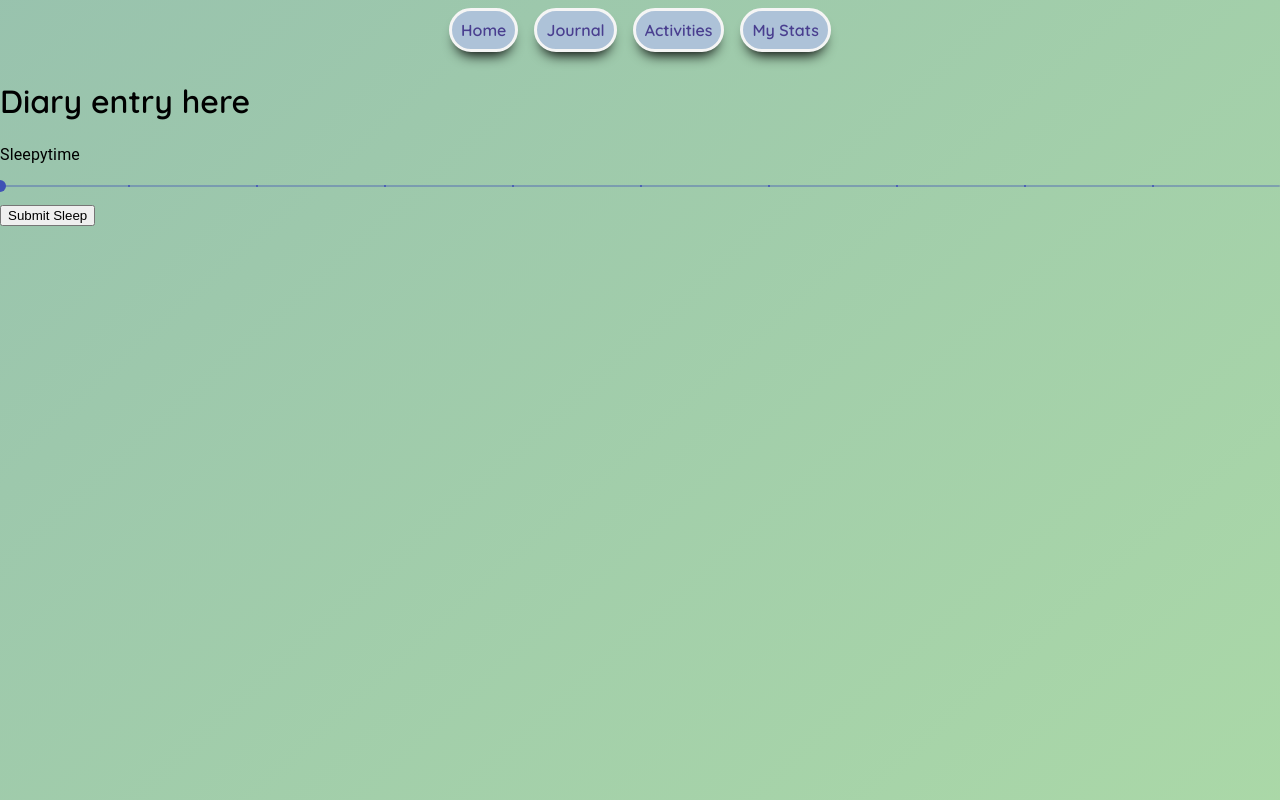
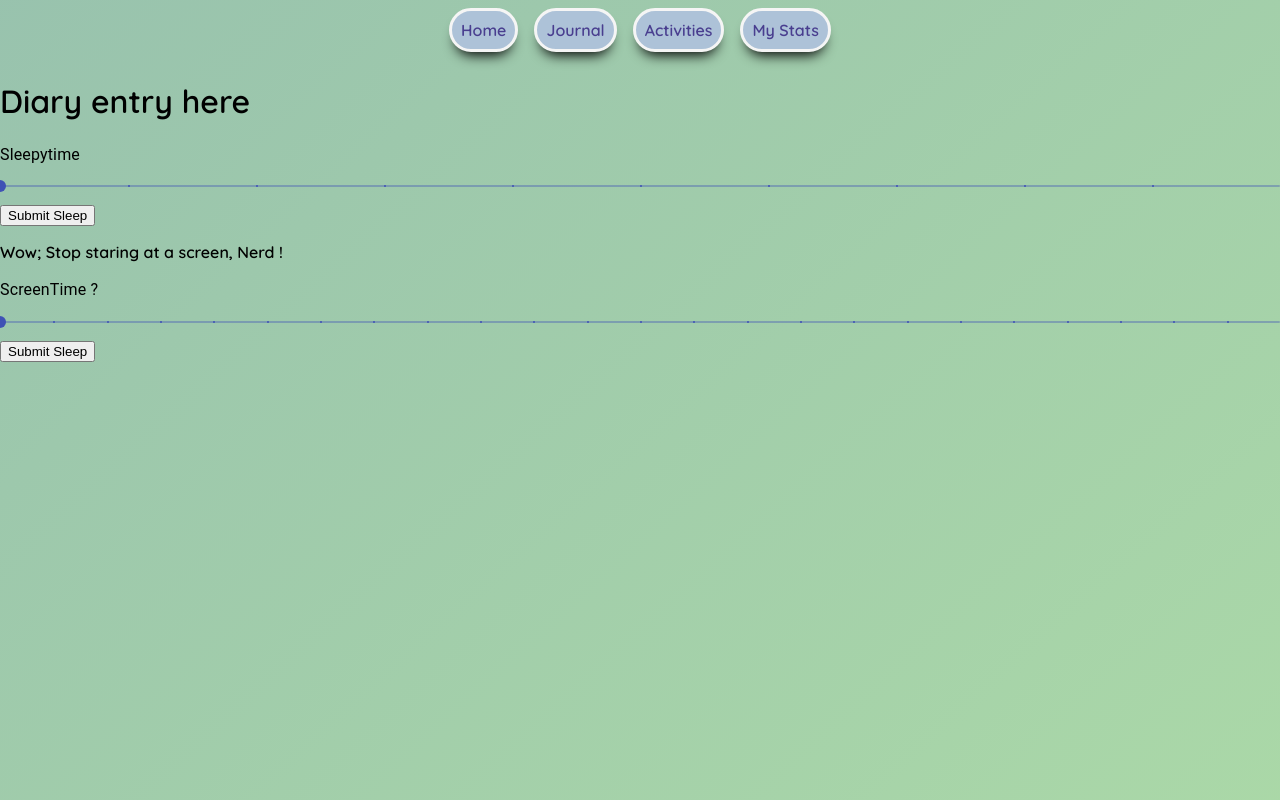
Before and after one commit to fatpav/code-br-, a React (Create React App) app in the folder code_br_client_side/: page /new in a window 1280 px wide. Built offline with nearby package versions, Linux system fonts and the light colour scheme; no server answers.

Commit message:
screentime props passed and put method storing in both screentime model and diaryEntry ! sliders working as required to update state and save data to db

```diff
--- a/code_br_client_side/src/components/Inputs/DiaryForm.js
+++ b/code_br_client_side/src/components/Inputs/DiaryForm.js
@@ -1,5 +1,6 @@
 import ScreenTime from './Screentime';
 import Sleep from './Sleep';
+
 
 const DiaryForm = ({diary, handleUpdate}) => {
 
@@ -10,6 +11,7 @@ const DiaryForm = ({diary, handleUpdate}) => {
         <h1>Diary entry here</h1>
         {/* <ScreenTime /> */}
         <Sleep diary={diary} handleUpdate={(property, value)=>handleUpdate(property, value)}/>
+        <ScreenTime diary={diary} handleUpdate={(property, value)=>handleUpdate(property, value)}/>
         </>
         )
 }
--- a/code_br_client_side/src/components/Inputs/Screentime.js
+++ b/code_br_client_side/src/components/Inputs/Screentime.js
@@ -1,20 +1,59 @@
+import {useState} from 'react';
 import {Slider, Typography} from '@material-ui/core';
+import axios from 'axios';
 
-const Screentime = () => {
 
-    function valuetext(value) {
-        return `${value}`;
-    }
+const Screentime = ({diary, handleUpdate}) => {
+
+    const [screenTime, setScreenTime] = useState(0)
+
+
+    const handleChange = (event, value) => {
+        setScreenTime(value);
+        };
+
+
+    const submitForm = (event) => {
+        event.preventDefault();
+        const data = {
+                hours: screenTime
+          };
+        axios({
+          method: "post",
+          url: `http://localhost:8080/screentime`,
+          data
+        })
+        .then(
+            res => {
+                handleUpdate("screenTime", res.data)
+                // console.log(diary)
+                axios.put(`http://localhost:8080/diaryentry/${diary.id}`, diary,
+                {
+                    headers: {
+                        Accept: 'application/json',
+                        'Content-Type': 'application/json',
+                        'Access-Control-Allow-Origin': '*',
+                      },
+                    })
+            .then(
+                res => console.log("PLEASE!")
+            )
+            }
+        )
+            .catch(err => {
+                console.log(err);
+            });
+        };
+
 
     return(
         <div>
-        <p>Stop staring at a screen, Nerd ! </p>
+        <p>Wow; Stop staring at a screen, Nerd ! </p>
             <Typography id="discrete-slider" gutterBottom>
                 ScreenTime ?
             </Typography>
             <Slider
-                defaultValue={5}
-                getAriaValueText={valuetext}
+                defaultValue={screenTime}
                 aria-labelledby="discrete-slider"
                 valueLabelDisplay="auto"
                 step={0.5}
@@ -22,10 +61,11 @@ const Screentime = () => {
                 min={0}
                 max={12}
             />
-        <form
-            action="" method="post">
-                <button type="submit">Submit</button>
-        </form>
+            <form
+                onSubmit={submitForm} >
+            <button type="submit">Submit Sleep</button>
+            </form>
+
     </div>
     )
 };
--- a/code_br_client_side/src/components/Inputs/Sleep.js
+++ b/code_br_client_side/src/components/Inputs/Sleep.js
@@ -62,7 +62,8 @@ const Sleep = ({diary, handleUpdate}) => {
                             max={10}
                             onChange={handleChange}
                         />
-                    <form onSubmit={submitForm} >
+                    <form
+                        onSubmit={submitForm} >
                     <button type="submit">Submit Sleep</button>
                     </form>
                     </div>
```
Also changed, not shown: 2 other files (tests, documents, lock files or other folders).
